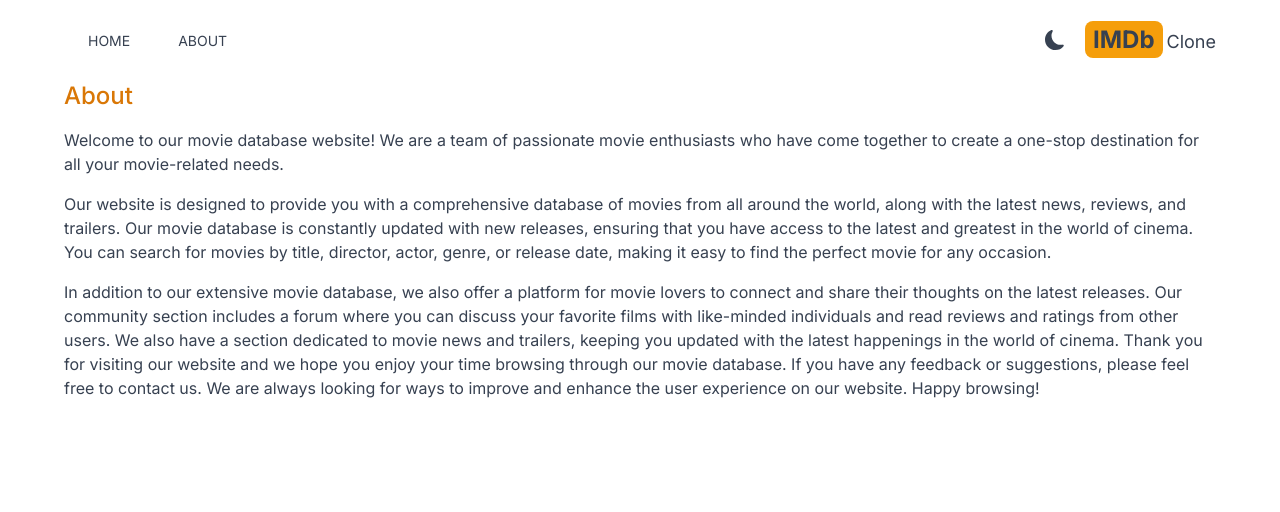
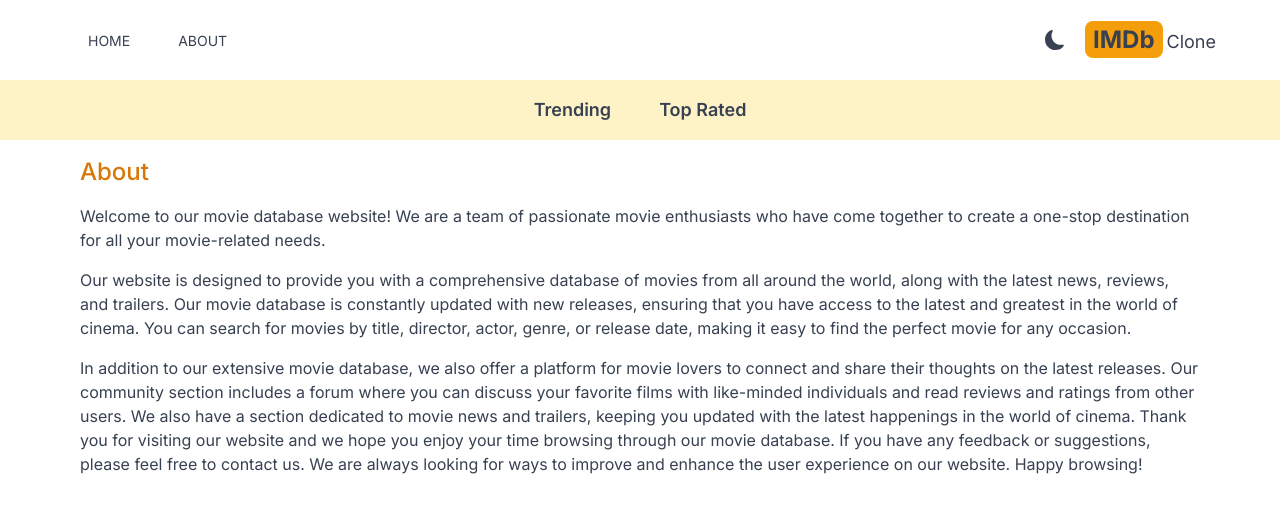
Before and after one commit to olesia-tech/imdb-project, a Next.js app: page /about in a window 1280 px wide. Shown: the top 512 px of the page. Built offline with nearby package versions, Linux system fonts and the light colour scheme.

Commit message:
created the navbar component

```diff
--- a/src/app/about/page.jsx
+++ b/src/app/about/page.jsx
@@ -2,7 +2,7 @@
 
 export default function About() {
   return (
-    <div className='max-w-6xl mx-auto space-y-4'>
+    <div className='max-w-6xl mx-auto space-y-4 p-4'>
       <h1 className='text-2xl font-medium text-amber-600'>About</h1>
       <p>
         Welcome to our movie database website! We are a team of passionate movie
--- a/src/app/layout.jsx
+++ b/src/app/layout.jsx
@@ -2,6 +2,7 @@
 import './globals.css'
 import { Inter } from 'next/font/google'
 import Providers from './Providers'
+import Navbar from '@/components/Navbar'
 
 const inter = Inter({ subsets: ['latin'] })
 
@@ -19,6 +20,7 @@
         <Header />
 
           {/* Navbar */}
+        <Navbar />
 
           {/* SearchBox */}
           {children}
--- /dev/null
+++ b/src/components/Navbar.jsx
@@ -0,0 +1,11 @@
+import React from 'react'
+import NavbarItem from './NavbarItem'
+
+export default function Navbar() {
+  return (
+    <div className='flex justify-center dark:bg-gray-600 bg-amber-100 lg:text-lg p-4'>
+      <NavbarItem title='Trending' param='fetchTrending' />
+      <NavbarItem title='Top Rated' param='fetchTopRated' />
+      </div>
+  )
+}
--- /dev/null
+++ b/src/components/NavbarItem.jsx
@@ -0,0 +1,20 @@
+'use client'
+import Link from 'next/link';
+import React from 'react'
+import { useSearchParams } from 'next/navigation'
+
+export default function NavbarItem({title, param}) {
+const searchParams = useSearchParams();
+const genre = searchParams.get('genre');
+
+  return (
+    <div>
+      <Link className={`m-4 hover:text-amber-600 font-semibold p-2 ${
+        genre && genre === param && 'underline underline-offset-8 decoration-4 decoration-amber-500 rounded-lg'
+      }`}
+      href={`/?genre=${param}`}>
+        {title}
+      </Link>
+    </div>
+  );
+}
```
